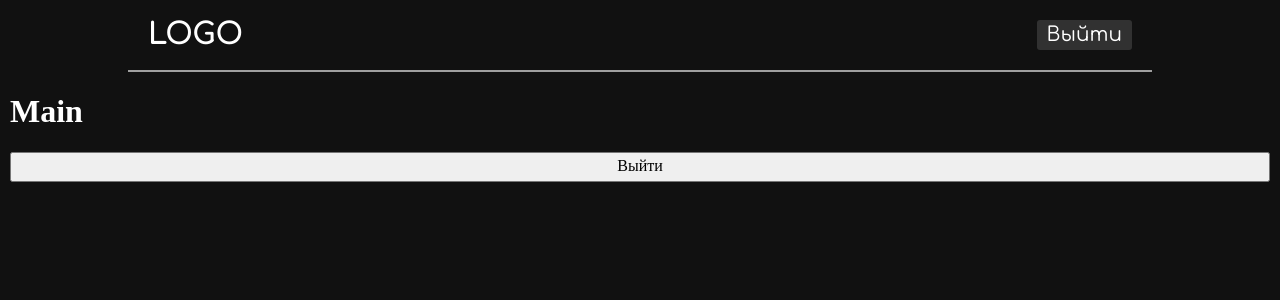
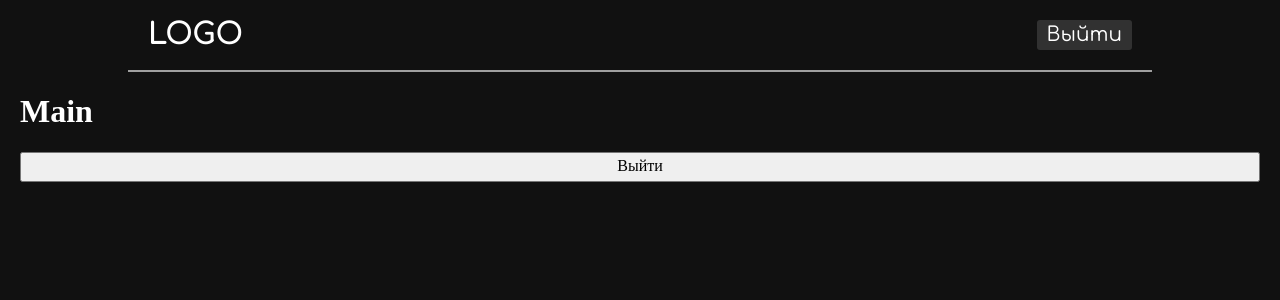
Before and after one commit to EvgenyHalvin/kode-test, a React (Create React App) app: page / in a window 1280 px wide. Shown: the top 300 px of the page. Built offline with nearby package versions, Linux system fonts and the light colour scheme; sample sign-in values are in the browser's storage.

Commit message:
some style fixes

```diff
--- a/src/blocks/confirm/__title/confirm__title.css
+++ b/src/blocks/confirm/__title/confirm__title.css
@@ -12,4 +12,15 @@
   background-color: rgb(49, 49, 49);
   border-radius: 3px;
   user-select: none;
+  animation: 4s backlight ease-in-out 500ms;
 }
+
+@keyframes backlight {
+  0% {
+    background-color: rgba(255, 244, 85, 0.623);
+  }
+
+  100% {
+    background-color: rgb(49, 49, 49);
+  }
+}
--- a/src/blocks/confirm/confirm.css
+++ b/src/blocks/confirm/confirm.css
@@ -1,5 +1,5 @@
 .confirm {
   display: flex;
-  margin: 30px auto 0;
+  margin: 20px auto 0;
   flex-direction: column;
 }
--- a/src/blocks/page/page.css
+++ b/src/blocks/page/page.css
@@ -3,7 +3,7 @@
   min-height: 100vh;
   display: flex;
   flex-direction: column;
-  padding: 0 10px;
+  padding: 0 20px;
 }
 
 @media screen and (max-width: 880px) {
```
